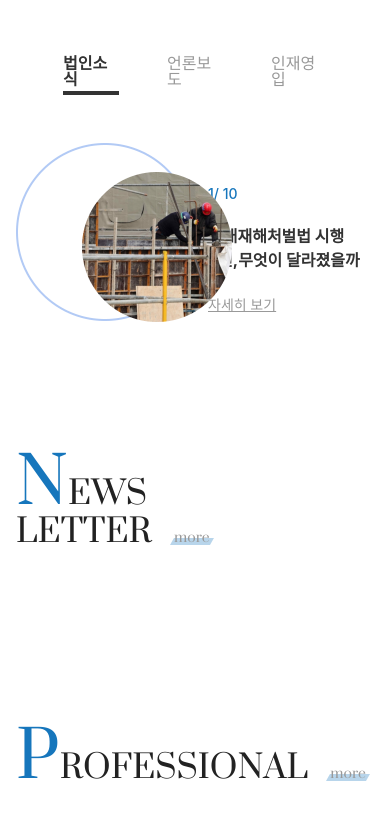
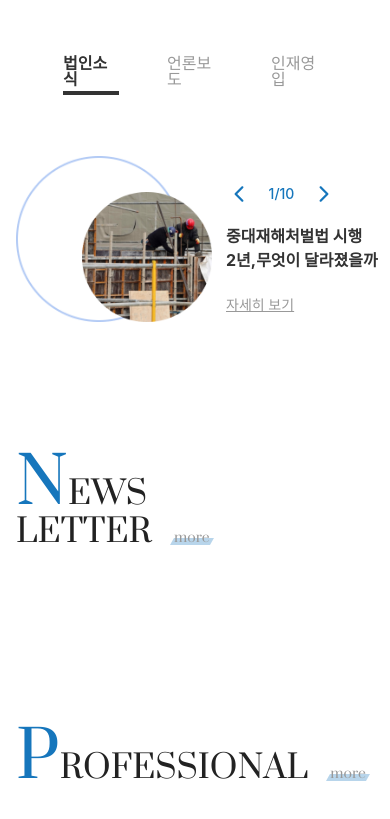
Before and after one commit to kimyeji89/LawVax, a React (Create React App) app: page / in a window 390 px wide. Shown: the part 1099-1918 px from the top of the page. Built offline with nearby package versions, Linux system fonts and the light colour scheme; a web font is replaced by a local one.

Commit message:
[MOD] Home, FooterUser 반응형

```diff
--- a/src/components/user/FooterUser.jsx
+++ b/src/components/user/FooterUser.jsx
@@ -48,7 +48,6 @@ const footer_wrap = css`
 `;
 
 const footer_container = css`
-  // min-width: 398px;
   height: 181px;å
   margin: 14px 16px;
 `;
@@ -83,6 +82,10 @@ const text_container = css`
   gap: 14px;
   color: var(--mono-white);
   font-size: 14px;
+
+  @media (max-width: 375px) {
+    font-size: 12px;
+  }
 `;
 
 const text = css`
--- a/src/pages/user/Home.jsx
+++ b/src/pages/user/Home.jsx
@@ -17,6 +17,8 @@ import callIcon from "@images/call-outline.svg";
 import busIcon1 from "@images/bus-outline.svg";
 import busIcon2 from "@images/bus-outline-green.svg";
 import subwayIcon from "@images/subway-3.svg";
+import forwardIcon from "@images/chevron-forward-outline.svg";
+import nextIcon from "@images/chevron-next-outline.svg";
 
 function Home() {
   const [dropdownOpen, setDropdownOpen] = useState(false);
@@ -79,20 +81,26 @@ function Home() {
           <span css={news_item}>인재영입</span>
         </div>
 
+        <div css={new_list_wrap}>
           <div css={news_slide}>
-          <div>
+            <div css={new_slide_img}>
               <img src={ellipse} css={ellipse_1} />
               <img src={ellipseImg} css={ellipse_2} />
             </div>
 
             <div css={news_slide_des}>
-            <div css={slide_btn}>1/ 10</div>
+              <div css={slide_btn}>
+                <img src={forwardIcon} />
+                <span>1/10</span>
+                <img src={nextIcon} />
+              </div>
               <div css={slide_text}>
                 중대재해처벌법 시행
                 <br />
                 2년,무엇이 달라졌을까
               </div>
               <div css={slide_link}>자세히 보기</div>
+            </div>
           </div>
         </div>
       </section>
@@ -369,7 +377,6 @@ const circleButton_active = css`
 
 const sec_2 = css`
   padding: 0 16px;
-  // border: 1px solid orange;
   margin: 130px 0;
 `;
 
@@ -408,15 +415,35 @@ const news_item_active = css`
   }
 `;
 
+const new_list_wrap = css`
+  display: flex;
+  // justify-content: center;
+`;
+
 const news_slide = css`
   position: relative;
   height: 179px;
   display: flex;
-  justify-content: space-between;
+`;
+
+const new_slide_img = css`
+  display: flex;
+  align-items: end;
 `;
 
 const ellipse_1 = css`
   width: 178px;
+  margin-right: 54px;
+
+  @media (max-width: 420px) {
+    width: 166px;
+    margin-right: 44px;
+  }
+
+  @media (max-width: 375px) {
+    width: 152px;
+    margin-right: 36px;
+  }
 `;
 
 const ellipse_2 = css`
@@ -424,28 +451,58 @@ const ellipse_2 = css`
   left: 66px;
   bottom: 0;
   width: 150px;
+
+  @media (max-width: 420px) {
+    width: 130px;
+  }
+
+  @media (max-width: 375px) {
+    width: 120px;
+    left: 58px;
+  }
 `;
 
 const news_slide_des = css`
   width: 166px;
+
+  @media (max-width: 420px) {
+    width: 120px;
+  }
+
+  @media (max-width: 375px) {
+    width: 90px;
+  }
 `;
 
 const slide_btn = css`
+  display: flex;
+  gap: 18px;
+  justify-content: center;
+  align-items: center;
   width: 111px;
+  height: 28px;
   font-size: 14px;
   line-height: 28px;
+  margin: 37px 0px 16px 0px;
+
+  span {
     color: var(--point-color-2);
-  margin: 37px 0px 16px 0px;
+  }
 `;
 
 const slide_text = css`
   margin: 0 0 26px 0;
-  width: 166px;
+  width: 164px;
   height: 48px;
   font-weight: 700;
   font-size: 16px;
   line-height: 24px;
   color: var(--mono-gray-txt-dark);
+
+  @media (max-width: 375px) {
+    width: 150px;
+    font-size: 14px;
+  }
 `;
 
 const slide_link = css`
```
Also changed, not shown: src/assets/images/chevron-forward-outline.svg (added), src/assets/images/chevron-next-outline.svg (added). Lines whose indentation alone changed are shown as unchanged.
